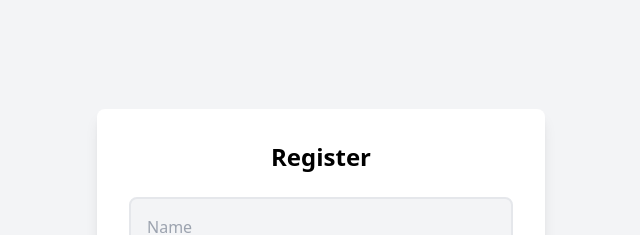
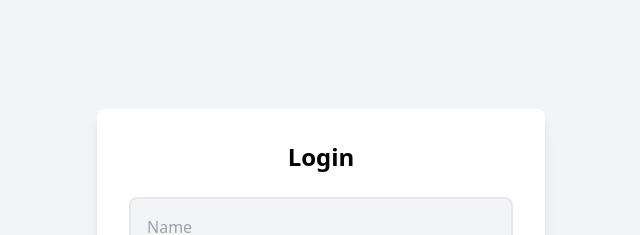
Before and after one commit to Crypt0Hackers/BallotVoting, a Next.js app: page / in a window 1280 px wide. Shown: the top 235 px of the page, without its empty margins (319-959 px from the left). Built offline with nearby package versions, Linux system fonts and the light colour scheme.

Commit message:
changed to login

```diff
--- a/src/pages/index.js
+++ b/src/pages/index.js
@@ -52,7 +52,7 @@
     return (
         <div className="min-h-screen bg-gray-100 flex items-center justify-center">
             <div className="bg-white p-8 text-black rounded-lg shadow-lg w-full max-w-md">
-                <h1 className="text-2xl font-bold mb-6 text-center">Register</h1>
+                <h1 className="text-2xl font-bold mb-6 text-center">Login</h1>
                 <input
                     type="text"
                     placeholder="Name"
```
